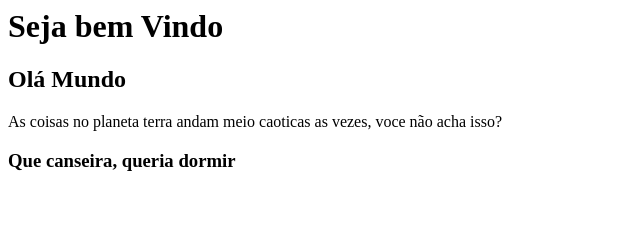
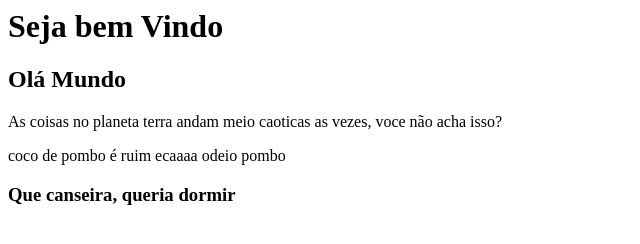
Before and after one commit to LucasAlcova2005/SenacAmaro, a plain HTML site: page index.html in a window 1280 px wide. Shown: the whole page, without its empty margins (0-640 px from the left). Drawn offline with Linux system fonts and the light colour scheme.

Commit message:
Update index.html
Coloquei mais um <p> mostrando meu odio a pombo

```diff
--- a/index.html
+++ b/index.html
@@ -1,5 +1,6 @@
 <h1>Seja bem Vindo</h1>
 <h2>Olá Mundo</h2>
 <p>As coisas no planeta terra andam meio caoticas as vezes, voce não acha isso?</p>
+<p>coco de pombo é ruim ecaaaa odeio pombo</p>
 
 <h3> Que canseira, queria dormir</h3>
```
